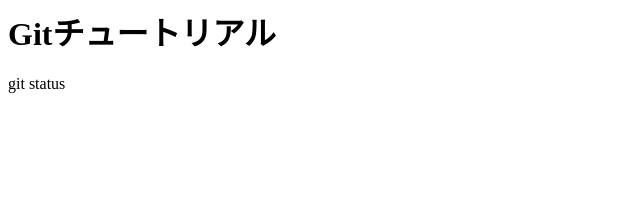
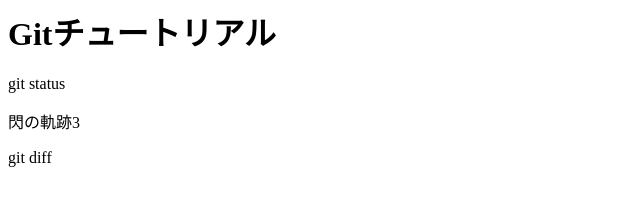
Before and after one commit to masahiroenjinia37/sample, a plain HTML site: page index.html in a window 1280 px wide. Shown: the whole page, without its empty margins (0-640 px from the left). Drawn offline with Linux system fonts and the light colour scheme.

Commit message:
<git diffを追記>

```diff
--- a/index.html
+++ b/index.html
@@ -1,2 +1,4 @@
 <h1>Gitチュートリアル</h1>
 <p>git status</p>
+<p>閃の軌跡3</p>
+<p>git diff</p>
```
